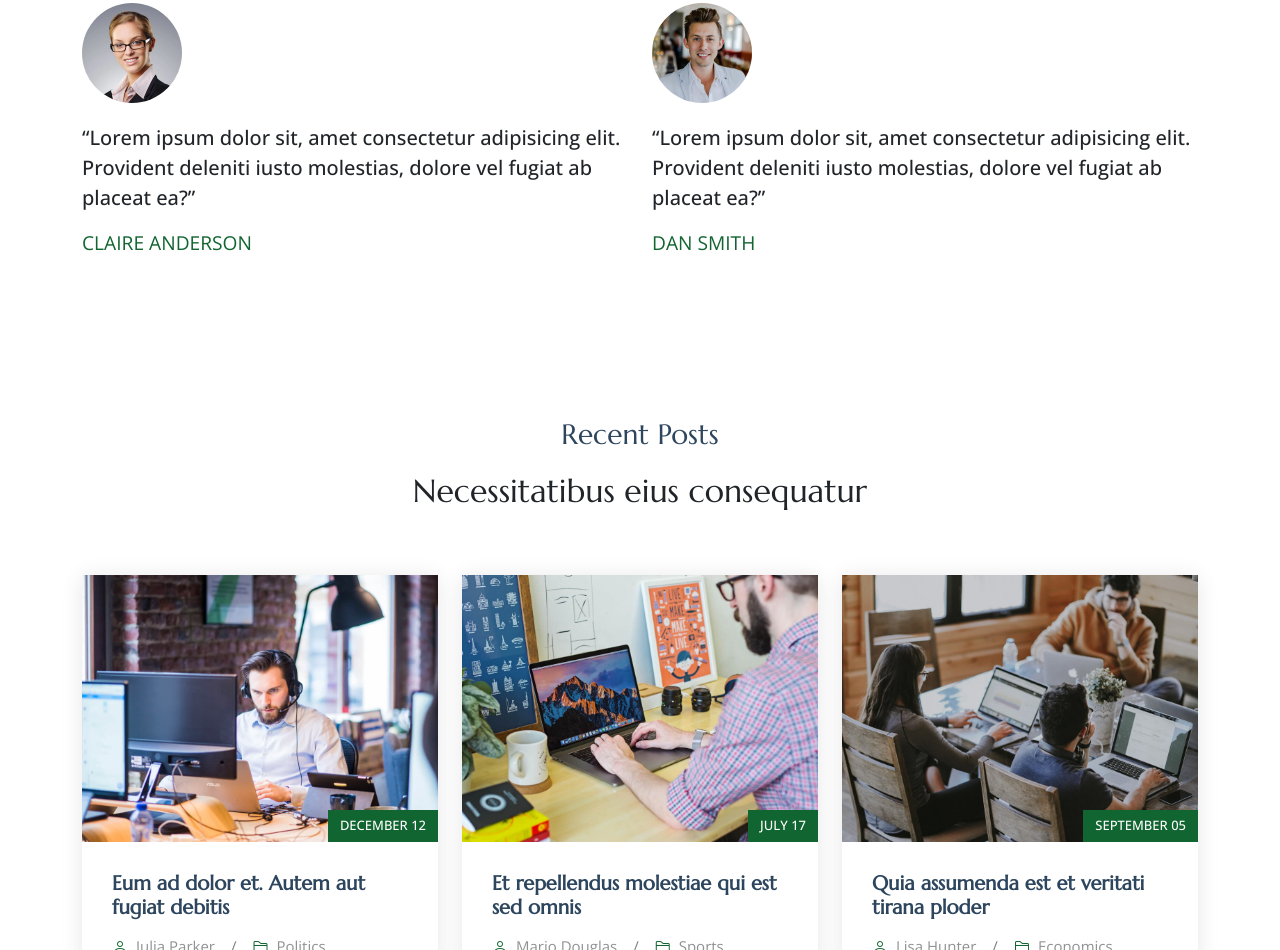
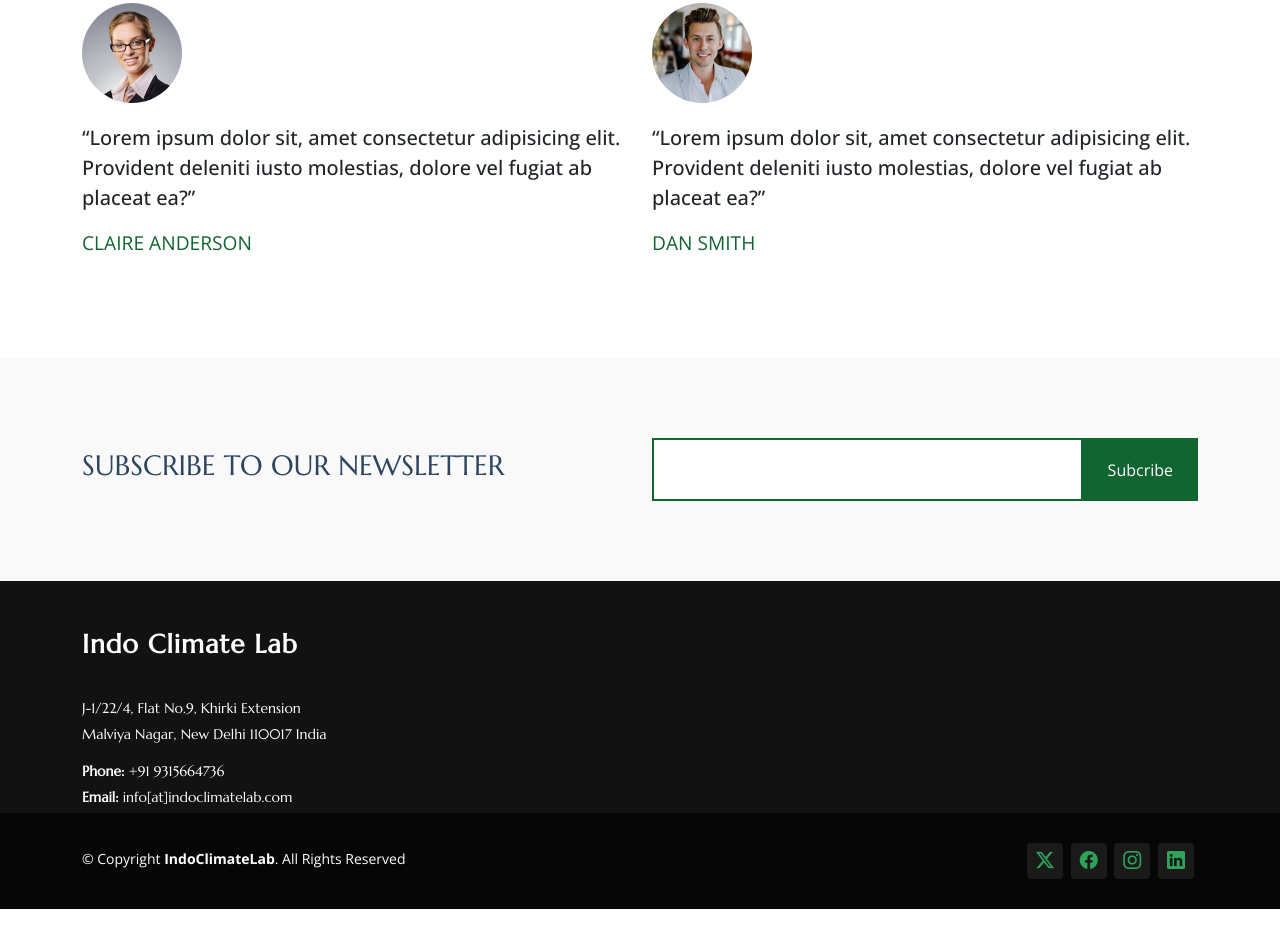
Before and after one commit to indoClimateLab/Website, a plain HTML site: page index.html in a window 1280 px wide. Shown: the part 4488-5438 px from the top of the page. After the commit the page ends 5397 px from the top, so only its background shows below. Drawn offline with nearby package versions, Linux system fonts and the light colour scheme.

Commit message:
feat: disabled recent post section

```diff
--- a/index.html
+++ b/index.html
@@ -634,15 +634,15 @@
     </section><!-- /Testimonials Section -->
 
     <!-- Recent Posts Section -->
-    <section id="recent-posts" class="recent-posts section">
+    <!-- <section id="recent-posts" class="recent-posts section"> -->
 
       <!-- Section Title -->
-      <div class="container section-title" data-aos="fade-up">
+      <!-- <div class="container section-title" data-aos="fade-up">
         <h2>Recent Posts</h2>
         <p>Necessitatibus eius consequatur</p>
-      </div><!-- End Section Title -->
+      </div>End Section Title -->
 
-      <div class="container">
+      <!-- <div class="container">
 
         <div class="row gy-5">
 
@@ -675,9 +675,11 @@
               </div>
 
             </div>
-          </div><!-- End post item -->
+          </div>
+           -->
+          <!-- End post item -->
 
-          <div class="col-xl-4 col-md-6">
+          <!-- <div class="col-xl-4 col-md-6">
             <div class="post-item position-relative h-100" data-aos="fade-up" data-aos-delay="200">
 
               <div class="post-img position-relative overflow-hidden">
@@ -706,9 +708,11 @@
               </div>
 
             </div>
-          </div><!-- End post item -->
+          </div>
+           -->
+          <!-- End post item -->
 
-          <div class="col-xl-4 col-md-6" data-aos="fade-up" data-aos-delay="300">
+          <!-- <div class="col-xl-4 col-md-6" data-aos="fade-up" data-aos-delay="300">
             <div class="post-item position-relative h-100">
 
               <div class="post-img position-relative overflow-hidden">
@@ -737,13 +741,16 @@
               </div>
 
             </div>
-          </div><!-- End post item -->
+          </div>
+           -->
+          <!-- End post item -->
 
         </div>
 
       </div>
 
-    </section><!-- /Recent Posts Section -->
+    <!-- </section> -->
+    <!-- /Recent Posts Section -->
 
     <!-- Call To Action Section -->
     <section id="call-to-action" class="call-to-action section light-background">
```
